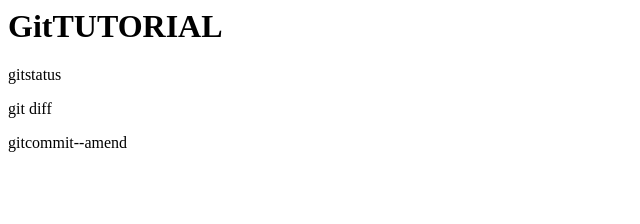
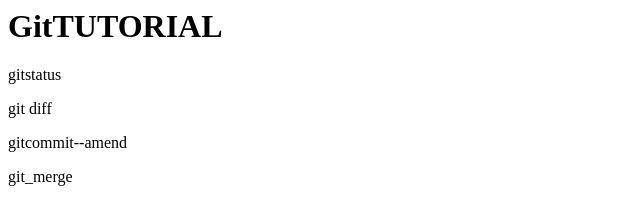
Before and after one commit to yoshihiro-aoyama/git_tutorial, a plain HTML site: page index.html in a window 1280 px wide. Shown: the full height of the page, 0-640 px from the left. Drawn offline with Linux system fonts and the light colour scheme.

Commit message:
git merge　追記

```diff
--- a/index.html
+++ b/index.html
@@ -2,3 +2,4 @@
 <p>gitstatus</<p>
 <p>git diff</p>
 <p>gitcommit--amend</p>
+<p>git_merge</p>
```
